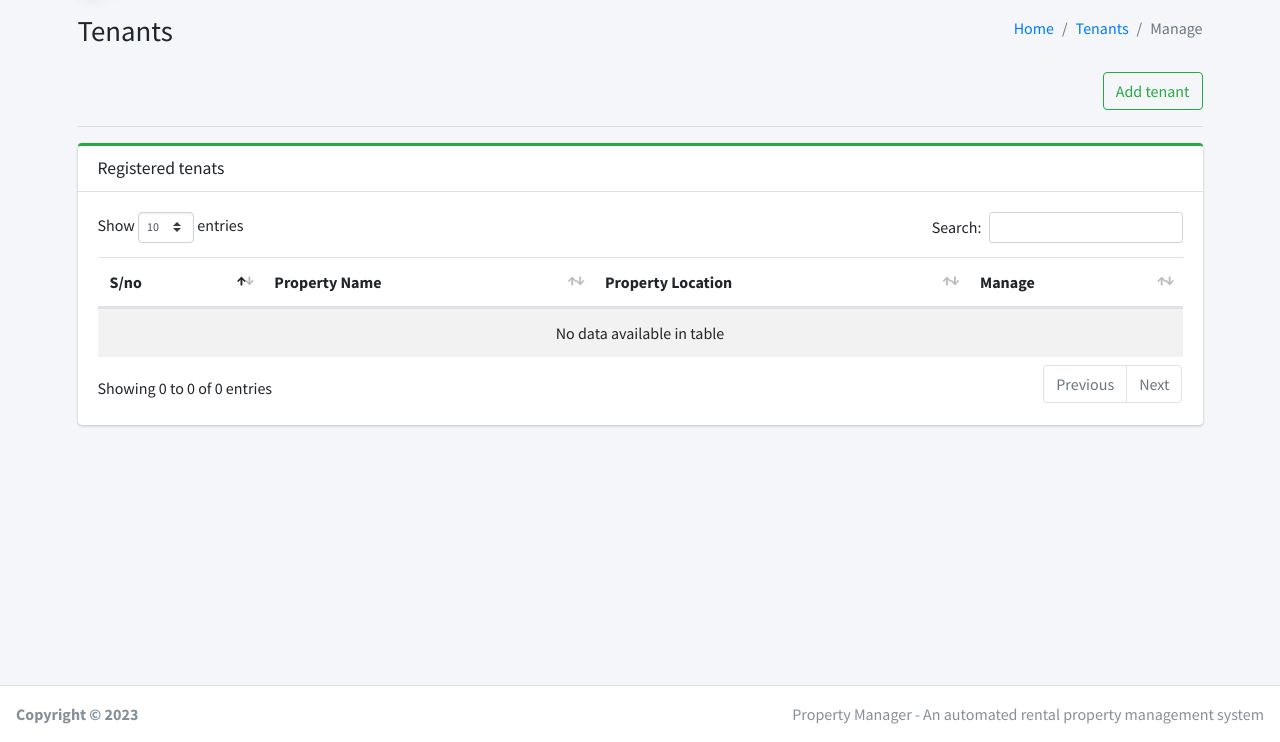
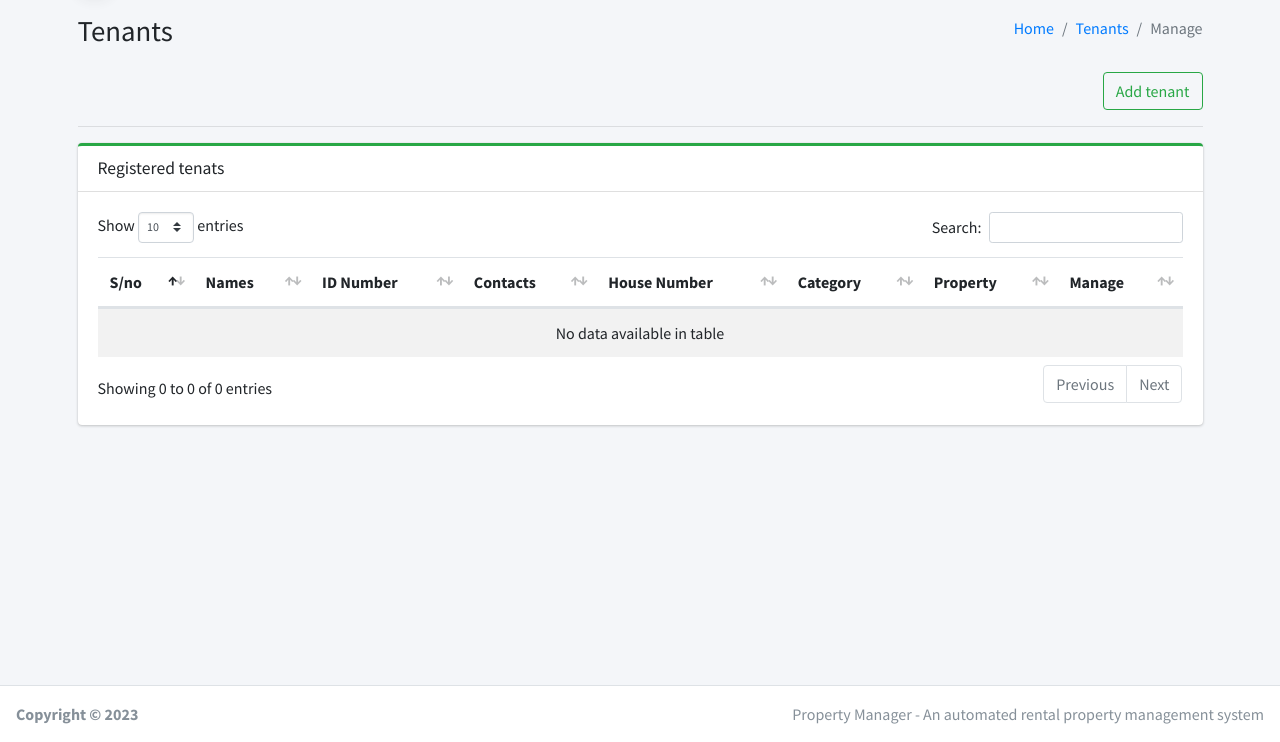
Before and after one commit to MartMbithi/Weekend_Project_X, a PHP site: page /views/tenants in a window 1280 px wide. Shown: the part 58-800 px from the top of the page. Run offline with PHP 8.4, Linux system fonts and the light colour scheme; data that the repository does not hold is empty; some libraries are stand-ins or nearby versions.

Commit message:
Craft Tenants

```diff
--- a/views/tenants.php
+++ b/views/tenants.php
@@ -118,33 +118,44 @@ require_once('../partials/head.php');
                                         <thead>
                                             <tr>
                                                 <th>S/no</th>
-                                                <th>Property Name</th>
-                                                <th>Property Location</th>
+                                                <th>Names</th>
+                                                <th>ID Number</th>
+                                                <th>Contacts</th>
+                                                <th>House Number</th>
+                                                <th>Category</th>
+                                                <th>Property</th>
                                                 <th>Manage</th>
                                             </tr>
                                         </thead>
                                         <tbody>
                                             <?php
-                                            $property_sql = mysqli_query(
+                                            $tenants_details_sql = mysqli_query(
                                                 $mysqli,
-                                                "SELECT * FROM properties "
+                                                "SELECT * FROM houses h
+                                                INNER JOIN tenants t ON h.house_id = t.tenant_house_id
+                                                INNER JOIN properties p ON h.house_property_id = p.property_id"
                                             );
-                                            if (mysqli_num_rows($property_sql) > 0) {
+                                            if (mysqli_num_rows($tenants_details_sql) > 0) {
                                                 $cnt = 1;
-                                                while ($properties = mysqli_fetch_array($property_sql)) {
+                                                while ($tenants = mysqli_fetch_array($tenants_details_sql)) {
                                             ?>
                                                     <tr>
                                                         <td><?php echo $cnt; ?></td>
-                                                        <td><?php echo $properties['property_name']; ?></td>
-                                                        <td><?php echo $properties['property_location']; ?></td>
+                                                        <td><?php echo $tenants['tenant_name']; ?></td>
+                                                        <td><?php echo $tenants['tenant_national_id']; ?></td>
+                                                        <td><?php echo $tenants['tenant_mobile_number']; ?></td>
+                                                        <td><?php echo $tenants['house_number']; ?></td>
+                                                        <td><?php echo $tenants['house_category']; ?></td>
+                                                        <td><?php echo $tenants['property_name']; ?></td>
                                                         <td>
-                                                            <a data-toggle="modal" href="#update_<?php echo $properties['property_id']; ?>" class="badge badge-primary"><i class="fas fa-edit"></i> Edit</a>
-                                                            <a data-toggle="modal" href="#delete_<?php echo $properties['property_id']; ?>" class="badge badge-danger"><i class="fas fa-trash"></i> Delete</a>
+                                                            <a data-toggle="modal" href="#update_<?php echo $tenants['tenant_id']; ?>" class="badge badge-primary"><i class="fas fa-edit"></i> Edit</a>
+                                                            <a data-toggle="modal" href="#update_<?php echo $tenants['tenant_id']; ?>" class="badge badge-warning"><i class="fas fa-history"></i> Swap house</a>
+                                                            <a data-toggle="modal" href="#delete_<?php echo $tenants['tenant_id']; ?>" class="badge badge-danger"><i class="fas fa-trash"></i> Delete</a>
                                                         </td>
                                                     </tr>
                                             <?php
                                                     $cnt = $cnt + 1;
-                                                    include('../modals/property.php');
+                                                    include('../modals/tenants.php');
                                                 }
                                             } ?>
                                         </tbody>
```
Also changed, not shown: modals/tenants.php (added, +8 -0 lines).
